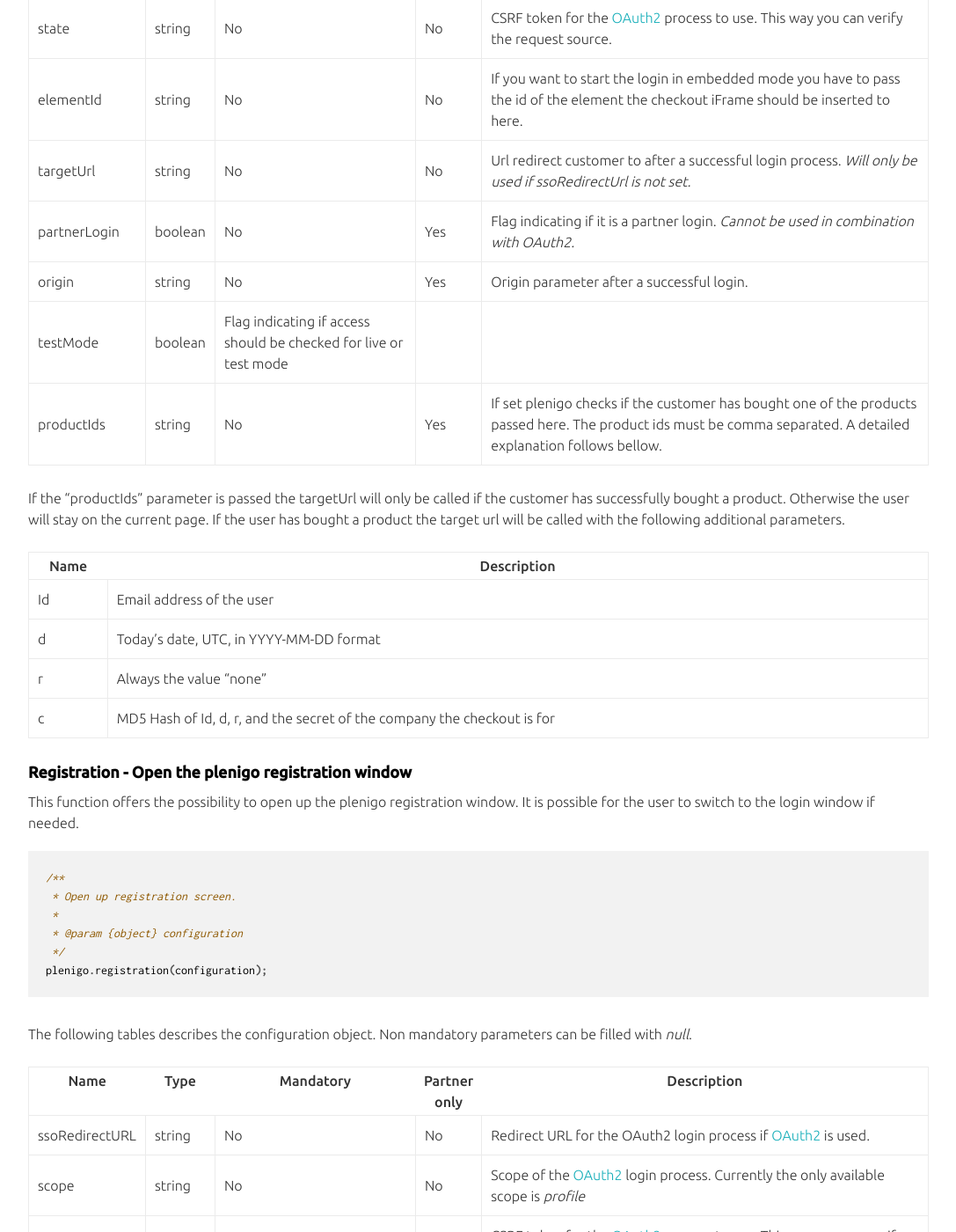
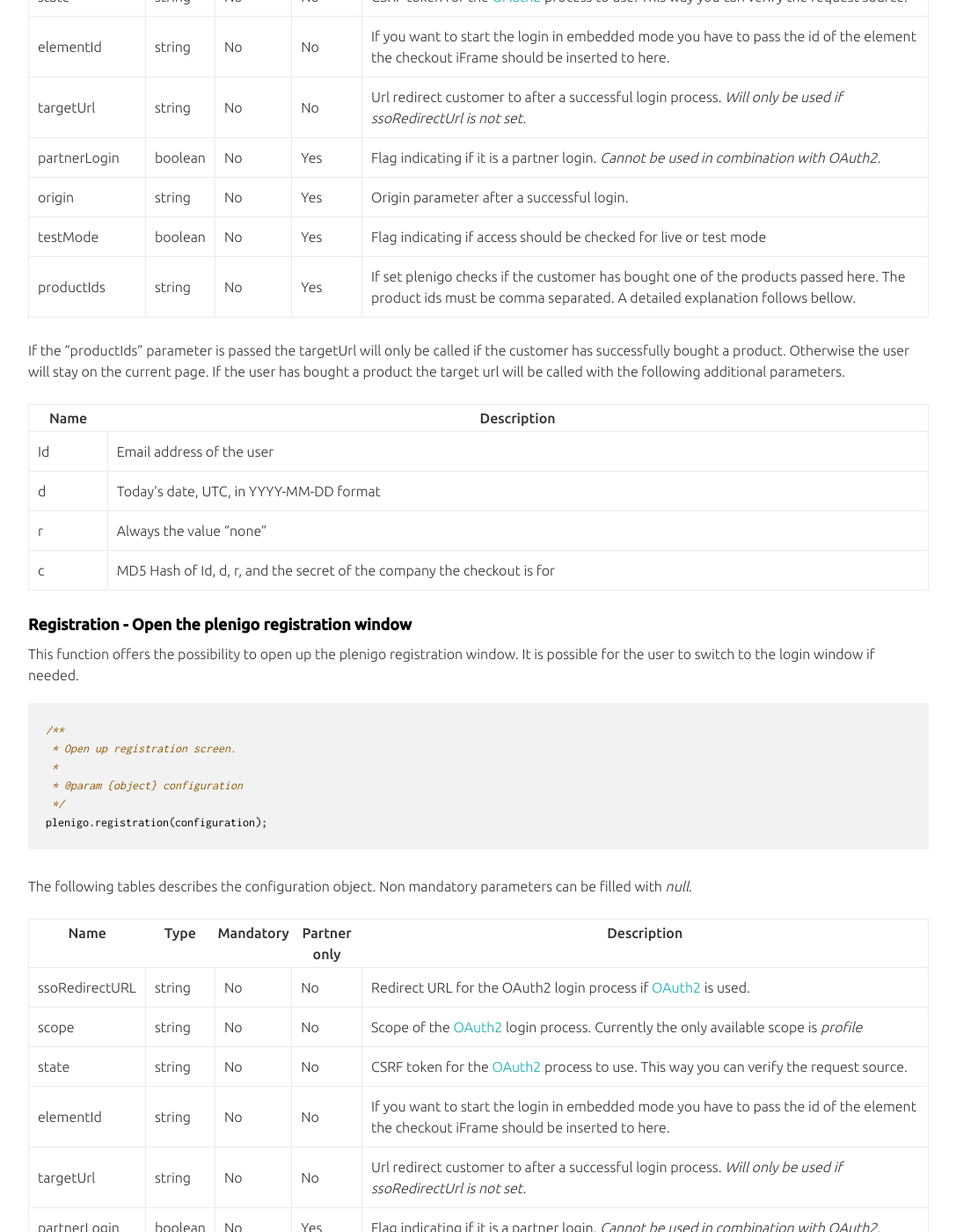
Before and after one commit to plenigo/plenigo.github.io, a Jekyll site: the page built from pages/sdks/javascript/includes/general_functionality.md, in a window 1280 px wide and 1400 px high, scrolled down 2584 px. Shown: the whole window at 88% size, without its empty margins (96-1183 px from the left). Built offline with Jekyll 4.4.1, drawn with Linux system fonts in a browser that asks for light colours; our own code applies the rules of GitHub Pages for plain Markdown files.

Commit message:
+ added missing table fields

```diff
--- a/pages/sdks/javascript/includes/general_functionality.md
+++ b/pages/sdks/javascript/includes/general_functionality.md
@@ -89,7 +89,7 @@
 |targetUrl|string|No|No|Url redirect customer to after a successful login process. _Will only be used if ssoRedirectUrl is not set._|
 |partnerLogin|boolean|No|Yes|Flag indicating if it is a partner login. _Cannot be used in combination with OAuth2._|
 |origin|string|No|Yes|Origin parameter after a successful login.|
-|testMode|boolean|Flag indicating if access should be checked for live or test mode|
+|testMode|boolean|No|Yes|Flag indicating if access should be checked for live or test mode|
 |productIds|string|No|Yes|If set plenigo checks if the customer has bought one of the products passed here. The product ids must be comma separated. A detailed explanation follows bellow.|
 
 If the "productIds" parameter is passed the targetUrl will only be called if the customer has successfully bought a product. Otherwise the user will stay on the current page.
@@ -125,7 +125,7 @@
 |targetUrl|string|No|No|Url redirect customer to after a successful login process. _Will only be used if ssoRedirectUrl is not set._|
 |partnerLogin|boolean|No|Yes|Flag indicating if it is a partner login. _Cannot be used in combination with OAuth2._|
 |origin|string|No|Yes|Origin parameter after a successful login.|
-|testMode|boolean|Flag indicating if access should be checked for live or test mode|
+|testMode|boolean|No|Yes|Flag indicating if access should be checked for live or test mode|
 |productIds|string|No|Yes|If set plenigo checks if the customer has bought one of the products passed here. The product ids must be comma separated. A detailed explanation follows bellow.|
 
 If the "productIds" parameter is passed the targetUrl will only be called if the customer has successfully bought a product. Otherwise the user will stay on the current page.
```
